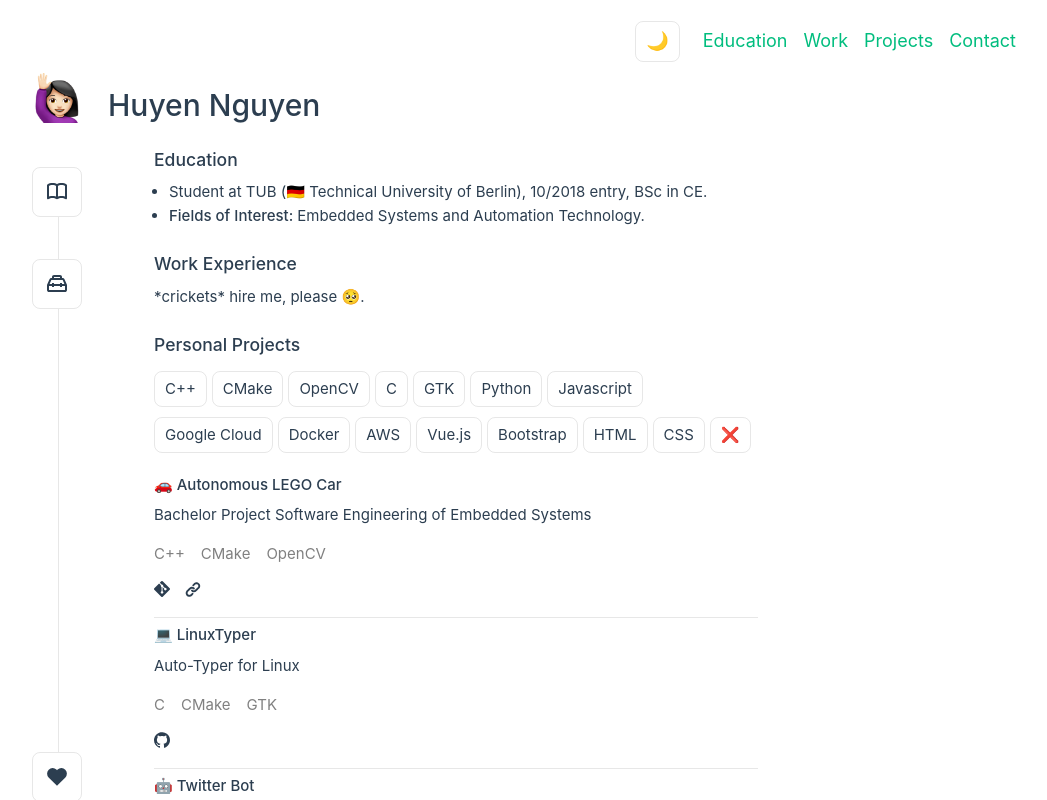
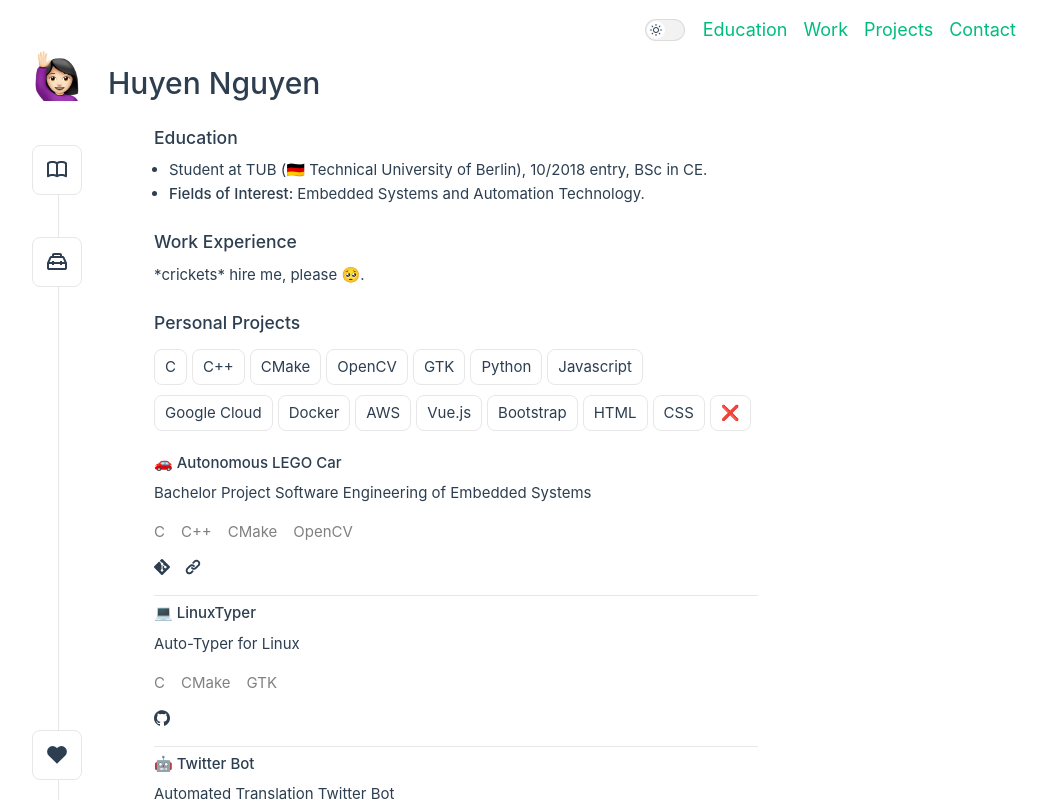
Before and after one commit to huyenngn/resume, a Vue app: page / in a window 1280 px wide. Shown: the top 800 px of the page, without its empty margins (232-1279 px from the left). Built offline with nearby package versions, Linux system fonts and the light colour scheme.

Commit message:
transitions

```diff
--- a/src/assets/main.css
+++ b/src/assets/main.css
@@ -9,9 +9,9 @@
 
   --vt-c-indigo: #2c3e50;
 
-  --vt-c-divider-light-1: rgba(60, 60, 60, 0.29);
+  --vt-c-divider-light-1: rgba(60, 60, 60, 0.39);
   --vt-c-divider-light-2: rgba(60, 60, 60, 0.12);
-  --vt-c-divider-dark-1: rgba(84, 84, 84, 0.65);
+  --vt-c-divider-dark-1: rgba(128, 128, 128, 0.96);
   --vt-c-divider-dark-2: rgba(84, 84, 84, 0.48);
 
   --vt-c-text-light-1: var(--vt-c-indigo);
@@ -101,12 +101,11 @@ ul {
   border-radius: 8px;
   padding: 5px 10px;
   margin: 5px 5px 5px 0;
+  cursor:pointer;
 }
 
 .button:hover {
-  padding: 3px 8px;
-  border: 3px solid var(--color-border);
-  cursor:pointer;
+  border: 1px solid var(--color-border-hover);
 }
 
 input:checked+div {
--- a/src/components/NavBar.vue
+++ b/src/components/NavBar.vue
@@ -1,9 +1,13 @@
 <template>
   <nav role='navigation'>
-    <div class="button" @click="toggleTheme()">
-      <span v-if="this.theme == 'darkMode'">&#9728;&#65039;</span>
-      <span v-else>&#127769;</span>
-    </div>
+    <label class="switch">
+      <input type="checkbox" @change="toggleTheme()" :checked="this.theme == 'darkMode' ? true : false">
+      <span class="slider">
+        <IconMoon class="switch-icon" v-if="this.theme == 'darkMode'" />
+        <IconSun class="switch-icon" v-else />
+      </span>
+    </label>
+
     <ul>
       <li v-for="link in links"><a :href="link.link">{{ link.text }}</a></li>
     </ul>
@@ -11,6 +15,9 @@
 </template>
 
 <script>
+import IconMoon from './icons/IconMoon.vue';
+import IconSun from './icons/IconSun.vue';
+
 export default {
   name: "NavBar",
   props: {
@@ -22,35 +29,83 @@ export default {
   data() {
     return {
       theme: "",
-    }
-  },
-  computed() {
-    if (window.matchMedia && screen && window.matchMedia('(prefers-color-scheme: dark)').matches) {
-      this.theme = 'darkMode';
-      document.documentElement.setAttribute('data-theme', 'darkMode');
-    }
+    };
   },
   mounted() {
-    let localTheme = localStorage.getItem('theme');
-    this.theme = localTheme;
-    document.documentElement.setAttribute('data-theme', localTheme);
+    if (window.matchMedia && screen && window.matchMedia("(prefers-color-scheme: dark)").matches) {
+      this.theme = "darkMode";
+      document.documentElement.setAttribute("data-theme", "darkMode");
+    }
+    else {
+      let localTheme = localStorage.getItem("theme");
+      this.theme = localTheme;
+      document.documentElement.setAttribute("data-theme", localTheme);
+    }
   },
   methods: {
     toggleTheme() {
-      this.theme = this.theme == 'darkMode' ? '' : 'darkMode';
-      document.documentElement.setAttribute('data-theme', this.theme);
-      localStorage.setItem('theme', this.theme);
+      this.theme = this.theme == "darkMode" ? "" : "darkMode";
+      document.documentElement.setAttribute("data-theme", this.theme);
+      localStorage.setItem("theme", this.theme);
     }
   },
+  components: { IconMoon, IconSun }
 };
 </script>
 
 <style scoped>
+.switch {
+  position: relative;
+  border-radius: 11px;
+  display: block;
+  width: 40px;
+  height: 22px;
+  flex-shrink: 0;
+  border: 1px solid var(--color-border);
+  background-color: var(--color-background-mute);
+  transition: border-color .25s, background-color .25s;
+  cursor: pointer;
+}
+
+.switch:hover {
+  border-color: var(--color-border-hover);
+}
+
+.switch input {
+  display: none;
+}
+
+.switch .slider {
+  position: absolute;
+  display: flex;
+  place-items: center;
+  place-content: center;
+  top: 1px;
+  left: 1px;
+  width: 18px;
+  height: 18px;
+  border-radius: 50%;
+  background-color: var(--color-background);
+  box-shadow: var(--color-border-hover);
+  transition: background-color .25s, transform .25s;
+}
+
+.switch input:checked+.slider {
+  transform: translateX(18px);
+}
+
+.switch-icon {
+  position: relative;
+  width: 12px;
+  height: 12px;
+  fill: var(--color-heading);
+}
+
 nav {
   display: flex;
   justify-content: flex-end;
   position: relative;
-  align-items: baseline;
+  align-items: center;
   top: 0;
   right: 0;
   padding: 1rem 2rem;
--- a/src/components/Projects.vue
+++ b/src/components/Projects.vue
@@ -1,8 +1,15 @@
 <template>
     <Filter @filter-projects="updateFilterList" :technologies="getTechnologies()" />
-    <div v-for="(project, index) in filteredProjects" :key="index">
-        <Item :project="project" :class="{ card: index != projects.length - 1, lastcard: index == projects.length - 1 }"></Item>
-    </div>
+    <transition name="fade" tag="div">
+        <div v-if="toggle">
+            <Item v-for="(project, index) in filteredProjects" :key="index" :project="project"
+                :class="{ card: index != projects.length - 1, lastcard: index == projects.length - 1 }"></Item>
+        </div>
+        <div v-else>
+            <Item v-for="(project, index) in filteredProjects" :key="index" :project="project"
+                :class="{ card: index != projects.length - 1, lastcard: index == projects.length - 1 }"></Item>
+        </div>
+    </transition>
 </template>
 
 <script>
@@ -29,6 +36,7 @@ export default {
         },
         updateFilterList(filter) {
             this.filterList = filter;
+            this.toggle = !this.toggle;
         },
     },
     computed: {
@@ -40,6 +48,7 @@ export default {
     },
     data() {
         return {
+            toggle: true,
             filterList: [],
             projects: [
                 {
@@ -48,7 +57,7 @@ export default {
                     github: "",
                     git: "https://git.tu-berlin.de/sees-driving-1/raspberrypi",
                     link: "https://www.tu.berlin/sese/studium-lehre/studierendenprojeke\#c719986",
-                    technologies: ["C++", "CMake", "OpenCV"],
+                    technologies: ["C", "C++", "CMake", "OpenCV"],
                 },
                 {
                     title: "💻 LinuxTyper",
@@ -97,6 +106,42 @@ export default {
 }
 
 .lastcard {
-  min-width: 0;
+    min-width: 0;
 }
-</style>
+
+.fade-enter-active {
+    animation: fade-in .5s;
+}
+
+.fade-leave-active {
+    animation: fade-out .5s;
+}
+
+
+@keyframes fade-in {
+    0% {
+        opacity: 0;
+    }
+
+    60% {
+        opacity: 0;
+    }
+
+    100% {
+        opacity: 1;
+    }
+}
+
+@keyframes fade-out {
+    0% {
+        opacity: 1;
+    }
+
+    40% {
+        opacity: 0;
+    }
+
+    100% {
+        opacity: 0;
+    }
+}</style>
--- /dev/null
+++ b/src/components/icons/IconMoon.vue
@@ -0,0 +1,3 @@
+<template>
+    <svg xmlns="http://www.w3.org/2000/svg" aria-hidden="true" focusable="false" viewBox="0 0 24 24"><path d="M12.1,22c-0.3,0-0.6,0-0.9,0c-5.5-0.5-9.5-5.4-9-10.9c0.4-4.8,4.2-8.6,9-9c0.4,0,0.8,0.2,1,0.5c0.2,0.3,0.2,0.8-0.1,1.1c-2,2.7-1.4,6.4,1.3,8.4c2.1,1.6,5,1.6,7.1,0c0.3-0.2,0.7-0.3,1.1-0.1c0.3,0.2,0.5,0.6,0.5,1c-0.2,2.7-1.5,5.1-3.6,6.8C16.6,21.2,14.4,22,12.1,22zM9.3,4.4c-2.9,1-5,3.6-5.2,6.8c-0.4,4.4,2.8,8.3,7.2,8.7c2.1,0.2,4.2-0.4,5.8-1.8c1.1-0.9,1.9-2.1,2.4-3.4c-2.5,0.9-5.3,0.5-7.5-1.1C9.2,11.4,8.1,7.7,9.3,4.4z"></path></svg>
+</template>
--- /dev/null
+++ b/src/components/icons/IconSun.vue
@@ -0,0 +1,3 @@
+<template>
+    <svg xmlns="http://www.w3.org/2000/svg" aria-hidden="true" focusable="false" viewBox="0 0 24 24"><path d="M12,18c-3.3,0-6-2.7-6-6s2.7-6,6-6s6,2.7,6,6S15.3,18,12,18zM12,8c-2.2,0-4,1.8-4,4c0,2.2,1.8,4,4,4c2.2,0,4-1.8,4-4C16,9.8,14.2,8,12,8z"></path><path d="M12,4c-0.6,0-1-0.4-1-1V1c0-0.6,0.4-1,1-1s1,0.4,1,1v2C13,3.6,12.6,4,12,4z"></path><path d="M12,24c-0.6,0-1-0.4-1-1v-2c0-0.6,0.4-1,1-1s1,0.4,1,1v2C13,23.6,12.6,24,12,24z"></path><path d="M5.6,6.6c-0.3,0-0.5-0.1-0.7-0.3L3.5,4.9c-0.4-0.4-0.4-1,0-1.4s1-0.4,1.4,0l1.4,1.4c0.4,0.4,0.4,1,0,1.4C6.2,6.5,5.9,6.6,5.6,6.6z"></path><path d="M19.8,20.8c-0.3,0-0.5-0.1-0.7-0.3l-1.4-1.4c-0.4-0.4-0.4-1,0-1.4s1-0.4,1.4,0l1.4,1.4c0.4,0.4,0.4,1,0,1.4C20.3,20.7,20,20.8,19.8,20.8z"></path><path d="M3,13H1c-0.6,0-1-0.4-1-1s0.4-1,1-1h2c0.6,0,1,0.4,1,1S3.6,13,3,13z"></path><path d="M23,13h-2c-0.6,0-1-0.4-1-1s0.4-1,1-1h2c0.6,0,1,0.4,1,1S23.6,13,23,13z"></path><path d="M4.2,20.8c-0.3,0-0.5-0.1-0.7-0.3c-0.4-0.4-0.4-1,0-1.4l1.4-1.4c0.4-0.4,1-0.4,1.4,0s0.4,1,0,1.4l-1.4,1.4C4.7,20.7,4.5,20.8,4.2,20.8z"></path><path d="M18.4,6.6c-0.3,0-0.5-0.1-0.7-0.3c-0.4-0.4-0.4-1,0-1.4l1.4-1.4c0.4-0.4,1-0.4,1.4,0s0.4,1,0,1.4l-1.4,1.4C18.9,6.5,18.6,6.6,18.4,6.6z"></path></svg>
+</template>
```
Also changed, not shown: src/components/icons/IconLink.vue (+1 -1 lines).
